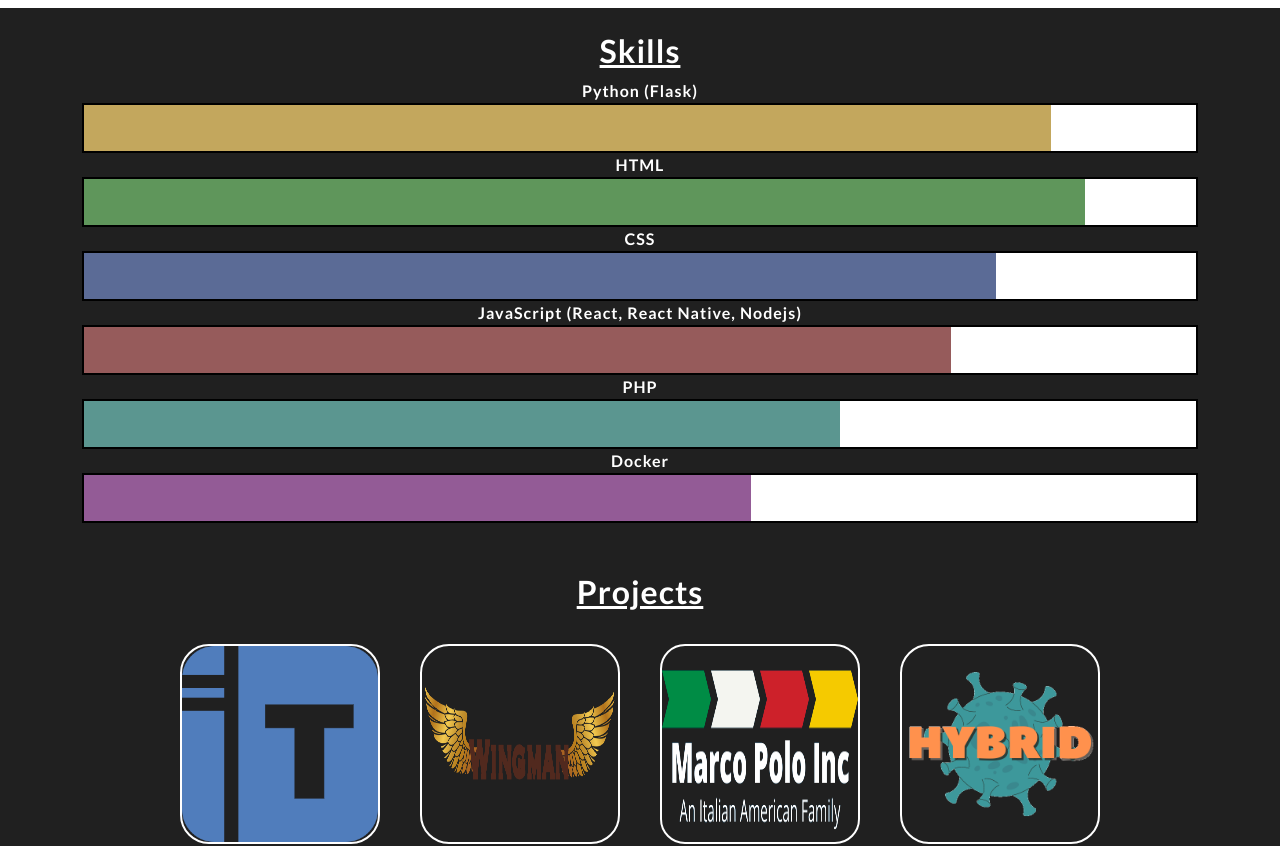
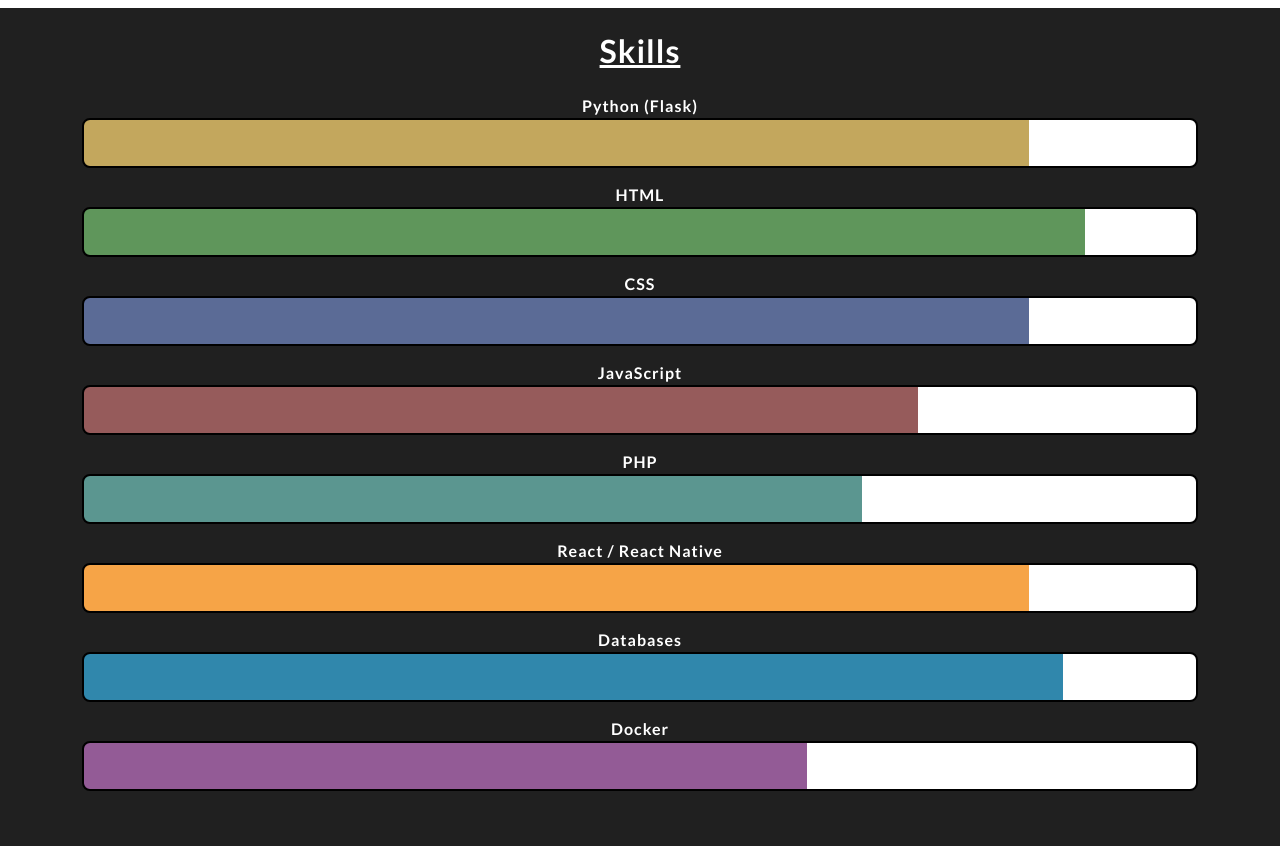
Before and after one commit to tjrosset/tjr-web, a React (Create React App) app: page / in a window 1280 px wide. Shown: the part 1682-2528 px from the top of the page. Built offline with nearby package versions, Linux system fonts and the light colour scheme.

Commit message:
Style changes
Changed email form
added slide effect to skill bars
fixed font issues

```diff
--- a/src/App.css
+++ b/src/App.css
@@ -1,4 +1,5 @@
 .App {
+  font-family: 'Lato', sans-serif;
   text-align: center;
 }
 
--- a/src/Components/footer.js
+++ b/src/Components/footer.js
@@ -57,12 +57,13 @@
                         <div className='email-container'>
                             <Bounce left>
                             <br></br>
+                            <h5>Email Me</h5>
                             <form className='email-form'>
-                                <label>Email</label>
+                                <label>Your Email:</label>
                                 <input type='email' name='from_name' onChange={this.updateInput} value={this.state.from_name} required></input>
-                                <label>Message</label>
+                                <label>Your Message:</label>
                                 <textarea rows='5' name='message' maxlength='555' onChange={this.updateInput} value={this.state.message} style={{resize:'none'}}  required></textarea>
-                                <button type='button' onClick={this.send_email}>Send</button>
+                                <button className='email-button' type='button' onClick={this.send_email}>Send</button>
                             </form>
                             </Bounce>
                         </div> : null
--- a/src/Components/skills.js
+++ b/src/Components/skills.js
@@ -3,6 +3,7 @@
 import Modal from 'react-modal'
 import {FontAwesomeIcon} from "@fortawesome/react-fontawesome";
 import { faTimes } from '@fortawesome/free-solid-svg-icons';
+import {Fade} from 'react-reveal'
 
 
 //Styles
@@ -68,18 +69,38 @@
                 <br></br>
                 <div className='progress-bars'>
                     <h2 style={{textDecoration:'underline'}}>Skills</h2>
-                    <label>Python (Flask)</label>
-                    <div style={{height:'50px', background:'linear-gradient(90deg, #C3A75D 87%, #FFFFFF 20%)', border:'2px solid black', width:"100%"}}></div>
-                    <label>HTML</label>
-                    <div style={{height:'50px', background:'linear-gradient(90deg, #5F965B 90%, #FFFFFF 10%)', border:'2px solid black', width:"100%"}}></div>
-                    <label>CSS</label>
-                    <div style={{height:'50px', background:'linear-gradient(90deg, #5B6B96 82%, #FFFFFF 10%)', border:'2px solid black', width:"100%"}}></div>
-                    <label>JavaScript (React, React Native, Nodejs)</label>
-                    <div style={{height:'50px', background:'linear-gradient(90deg, #965B5B 78%, #FFFFFF 22%)', border:'2px solid black', width:"100%"}}></div>
-                    <label>PHP</label>
-                    <div style={{height:'50px', background:'linear-gradient(90deg, #5B9690 68%, #FFFFFF 32%)', border:'2px solid black', width:"100%"}}></div>
-                    <label>Docker</label>
-                    <div style={{height:'50px', background:'linear-gradient(90deg, #935B96 60%, #FFFFFF 40%)', border:'2px solid black', width:"100%"}}></div>
+                    <Fade left>
+                        <label className='barmargin'>Python (Flask)</label>
+                        <div title='85%' style={{height:'50px', background:'linear-gradient(90deg, #C3A75D 85%, #FFFFFF 20%)', border:'2px solid black', borderRadius:'8px', width:"100%"}}></div>
+                    </Fade>
+                    <Fade right>
+                        <label className='barmargin'>HTML</label>
+                        <div title='90%' style={{height:'50px', background:'linear-gradient(90deg, #5F965B 90%, #FFFFFF 10%)', border:'2px solid black', borderRadius:'8px', width:"100%"}}></div>
+                    </Fade>
+                    <Fade left>
+                        <label className='barmargin'>CSS</label>
+                        <div title='85%' style={{height:'50px', background:'linear-gradient(90deg, #5B6B96 85%, #FFFFFF 10%)', border:'2px solid black', borderRadius:'8px', width:"100%"}}></div>
+                    </Fade>
+                    <Fade right>
+                        <label className='barmargin'>JavaScript</label>
+                        <div title='75%' style={{height:'50px', background:'linear-gradient(90deg, #965B5B 75%, #FFFFFF 22%)', border:'2px solid black', borderRadius:'8px', width:"100%"}}></div>
+                    </Fade>
+                    <Fade left>
+                        <label className='barmargin'>PHP</label>
+                        <div title='70%' style={{height:'50px', background:'linear-gradient(90deg, #5B9690 70%, #FFFFFF 32%)', border:'2px solid black', borderRadius:'8px', width:"100%"}}></div>
+                    </Fade>
+                    <Fade right>
+                        <label className='barmargin'>React / React Native</label>
+                        <div title='85%' style={{height:'50px', background:'linear-gradient(90deg, #F6A447 85%, #FFFFFF 15%)', border:'2px solid black', borderRadius:'8px', width:"100%"}}></div>
+                    </Fade>
+                    <Fade left>
+                        <label className='barmargin'>Databases</label>
+                        <div title='88%' style={{height:'50px', background:'linear-gradient(90deg, #3087AC 88%, #FFFFFF 22%)', border:'2px solid black', borderRadius:'8px', width:"100%"}}></div>
+                    </Fade>
+                    <Fade right>
+                        <label className='barmargin'>Docker</label>
+                        <div title='65%' style={{height:'50px', background:'linear-gradient(90deg, #935B96 65%, #FFFFFF 40%)', border:'2px solid black', borderRadius:'8px', width:"100%"}}></div>
+                    </Fade>
                 </div>
 
                 <h2 name='projects' style={{textDecoration:'underline', marginTop:'50px'}}>Projects</h2>
--- a/src/styles/about.css
+++ b/src/styles/about.css
@@ -43,3 +43,6 @@
     padding: 5px;
     margin-bottom: 10px;
 }
+.resume-button:hover{
+    box-shadow: 0px 1px 5px #202020;
+}
--- a/src/styles/footer.css
+++ b/src/styles/footer.css
@@ -12,6 +12,7 @@
     color: #202020;
     /* box-shadow: 0px -5px 3px rgba(36, 36, 36, 0.26); */
     border-top: 1px solid rgb(0, 0, 0);
+    font-family: 'Lato', sans-serif;
 }
 .cspace{
     background-color: transparent;
@@ -36,9 +37,33 @@
     opacity: .75;
 }
 
-.email-form{
-    font-family: 'Lato', sans-serif;
-    color: #202020;
+.email-container{
+    border-top: solid #202020;
+    width: 100%;
     display: flex;
     flex-direction: column;
+    align-items: center;
 }
+.email-form{
+    width: fit-content;
+    font-family: 'Lato', sans-serif;
+    color: #FFFFFF;
+    display: flex;
+    flex-direction: column;
+    background-color: #202020;
+    padding: 10px;
+    border-radius: 10px;
+}
+.email-button{
+    margin-left: 50%;
+    transform: translate(-50%);
+    background-color: #FFFFFF;
+    color: #202020;
+    margin-top: 5px;
+    width: 40%;
+    border-radius: 12px;
+    padding: 2px;
+}
+.email-button:hover{
+    box-shadow: 0px 1px 5px white;
+}
--- a/src/styles/header.css
+++ b/src/styles/header.css
@@ -2,6 +2,7 @@
 
 /* old */
 .header-component-scroll{
+    font-family: 'Lato', sans-serif;
     position: sticky;
     position: -webkit-sticky;
     top: 0;
@@ -9,6 +10,7 @@
     width: 100%;
     height: 45px;
     border-bottom: #303030 solid 2px;
+    z-index: 900;
     background: linear-gradient( #202020, #292929);
     justify-content: center;
     align-items: center;
@@ -44,5 +46,5 @@
 
 .scroll_links:hover{
     color: white;
-    text-shadow: 0px 1px 10px rgba(233, 233, 233, 0.63);
+    text-shadow: 0px 1px 10px rgb(146, 146, 146);
 }
--- a/src/styles/skills.css
+++ b/src/styles/skills.css
@@ -18,6 +18,9 @@
 .progress-bars{
     width: 100%;
     height: 100%;
+}
+.barmargin{
+    margin-top: 15px;
 }
 
 /* Project */
```
